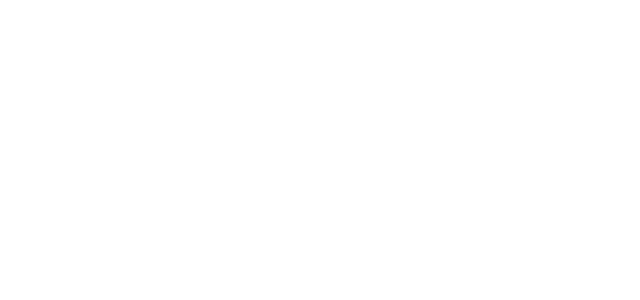
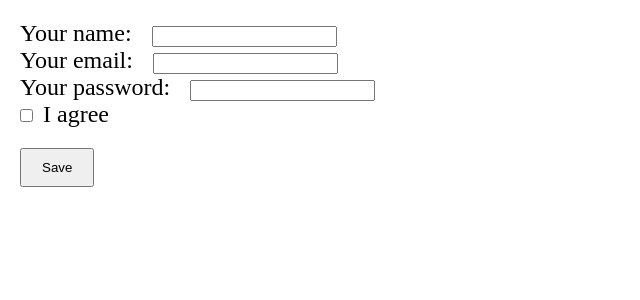
Before and after one commit to WieMon/learning-react-4, a React (Create React App) app: page / in a window 1280 px wide. Shown: the top 300 px of the page, without its empty margins (0-640 px from the left). Built offline with nearby package versions, Linux system fonts and the light colour scheme.

Commit message:
Add inputs and button

```diff
--- a/src/components/App.css
+++ b/src/components/App.css
@@ -1,3 +1,24 @@
-.app {
-  text-align: center;
+form {
+  margin: 20px;
 }
+
+label {
+  display: block;
+}
+
+input {
+  margin-left: 20px;
+  margin-left: 20px;
+}
+
+input[type='checkbox'] {
+  margin-left: 0;
+  margin-right: 10px;
+}
+
+button {
+  padding: 10px 20px;
+  margin-top: 20px;
+  display: block;
+  max-width: 200px;
+}
--- a/src/components/App.js
+++ b/src/components/App.js
@@ -3,10 +3,77 @@ import './App.css';
 
 class App extends Component {
 
+  state = {
+    username: '',
+    email: '',
+    pass: '',
+    accept: false,
+  }
+
+  handleChange = (e) => {
+    //console.log(e.target.type);
+    //console.log(e.target.name);
+
+    const name = e.target.name;
+    const type = e.target.type;
+    console.log(this.state.accept);
+    if(type === 'text' || type === 'password' || type === 'email'){
+      const value = e.target.value;
+      this.setState({
+        [name]: value
+    })
+    } else if(type === 'checkbox') {
+      const checked = e.target.checked;
+      this.setState({
+        [name]: checked
+      })
+    }
+
+  }
+
+  handleSubmit = (e) => {
+    e.preventDefault();
+    console.log('it works');
+  }
+
   render() {
     return (
-      <div className='app'>
+      <div>
+        <form onSubmit={this.handleSubmit} noValidate>
+          <label htmlFor='user'>Your name:
+            <input type='text'
+                   id='user'
+                   name='username'
+                   value={this.state.username}
+                   onChange={this.handleChange} />
+          </label>
 
+          <label htmlFor='email'>Your email:
+            <input type='email'
+                   id='email'
+                   name='email'
+                   value={this.state.email}
+                   onChange={this.handleChange} />
+          </label>
+
+          <label htmlFor='password'>Your password:
+            <input type='password'
+                   id='password'
+                   name='pass'
+                   value={this.state.pass}
+                   onChange={this.handleChange} />
+          </label>
+
+          <label htmlFor='accept'>
+            <input type='checkbox'
+                   id='accept'
+                   name='accept'
+                   checked={this.state.accept}
+                   onChange={this.handleChange} />I agree
+          </label>
+
+          <button>Save</button>
+        </form>
       </div>
     )
   }
```
